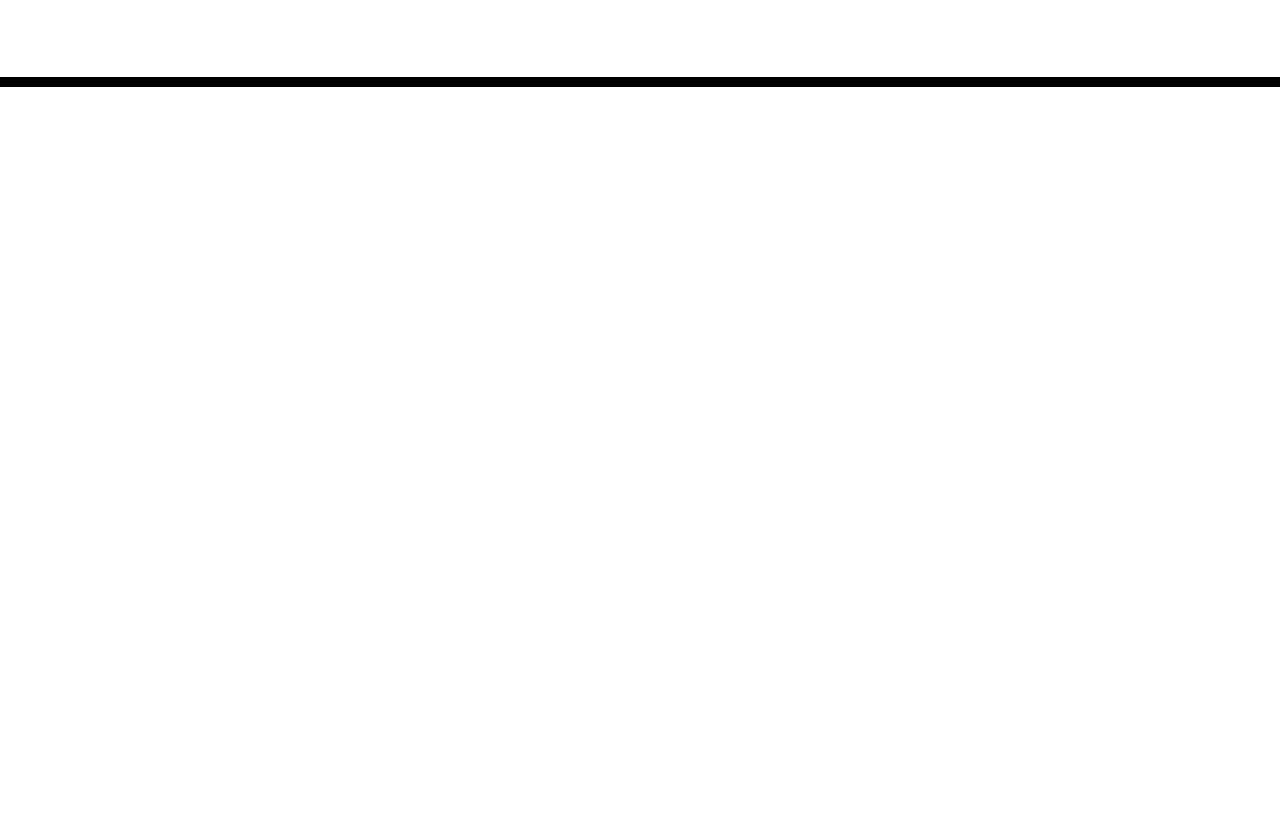
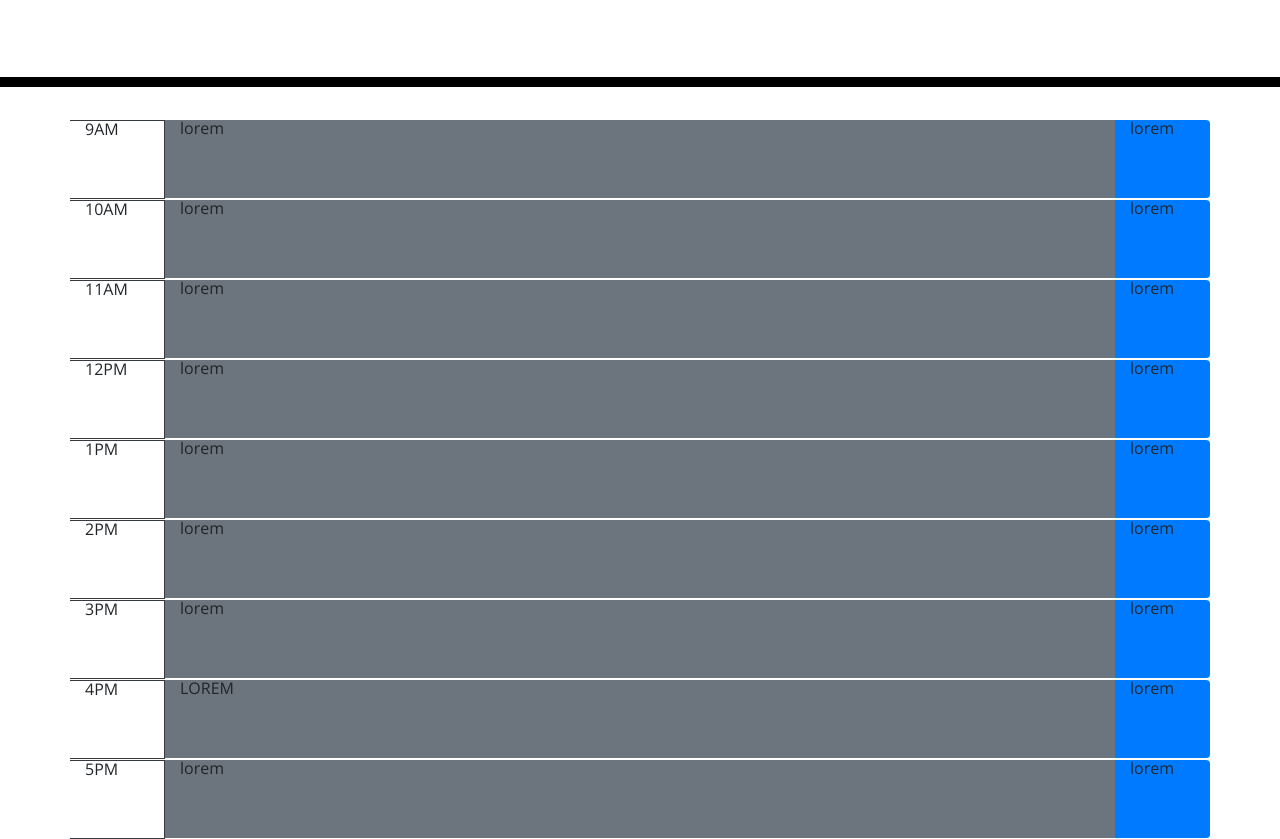
Before and after one commit to raealejandrino/Daily-planner, a plain HTML site: page index.html in a window 1280 px wide. Shown: the part 181-1020 px from the top of the page. Before the commit the page ends 800 px from the top, so only its background shows below. Drawn offline with nearby package versions, Linux system fonts and the light colour scheme.

Commit message:
Added rows with basic styling

```diff
--- a/index.html
+++ b/index.html
@@ -29,7 +29,51 @@
       <p id="currentDay" class="lead"></p>
     </header>
     <div class="container">
-      <!-- Timeblocks go here -->
+      <div class="row">
+        <div class="col-1 border border-left-0 border-dark">9AM</div>
+        <div class="col-10 border-bottom border-white bg-secondary">lorem</div>
+        <div class="col-1 bg-primary rounded-right border-bottom border-white">lorem</div>
+      </div>
+      <div class="row">
+        <div class="col-1 border border-left-0 border-dark">10AM</div>
+        <div class="col-10 border-bottom border-white bg-secondary">lorem</div>
+        <div class="col-1 bg-primary rounded-right border-bottom border-white">lorem</div>
+      </div>
+      <div class="row">
+        <div class="col-1 border border-left-0 border-dark">11AM</div>
+        <div class="col-10 col-10 border-bottom border-white bg-secondary">lorem</div>
+        <div class="col-1 bg-primary rounded-right border-bottom border-white">lorem</div>
+      </div>
+      <div class="row">
+        <div class="col-1 border border-left-0 border-dark">12PM</div>
+        <div class="col-10 col-10 border-bottom border-white bg-secondary">lorem</div>
+        <div class="col-1 bg-primary rounded-right border-bottom border-white">lorem</div>
+      </div>
+      <div class="row">
+        <div class="col-1 border border-left-0 border-dark">1PM</div>
+        <div class="col-10 col-10 border-bottom border-white bg-secondary">lorem</div>
+        <div class="col-1 bg-primary rounded-right border-bottom border-white">lorem</div>
+      </div>
+      <div class="row">
+        <div class="col-1 border border-left-0 border-dark">2PM</div>
+        <div class="col-10 col-10 border-bottom border-white bg-secondary">lorem</div>
+        <div class="col-1 bg-primary rounded-right border-bottom border-white">lorem</div>
+      </div>
+      <div class="row">
+        <div class="col-1 border border-left-0 border-dark">3PM</div>
+        <div class="col-10 col-10 border-bottom border-white bg-secondary">lorem</div>
+        <div class="col-1 bg-primary rounded-right border-bottom border-white">lorem</div>
+      </div>
+      <div class="row">
+        <div class="col-1 border border-left-0 border-dark">4PM</div>
+        <div class="col-10 col-10 border-bottom border-white bg-secondary">LOREM</div>
+        <div class="col-1 bg-primary rounded-right border-bottom border-white">lorem</div>
+      </div>
+      <div class="row">
+        <div class="col-1 border border-left-0 border-dark">5PM</div>
+        <div class="col-10 col-10 border-bottom border-white bg-secondary">lorem</div>
+        <div class="col-1 bg-primary rounded-right border-bottom border-white">lorem</div>
+      </div>
     </div>
 
     <script src="https://code.jquery.com/jquery-3.4.1.min.js"></script>
```
